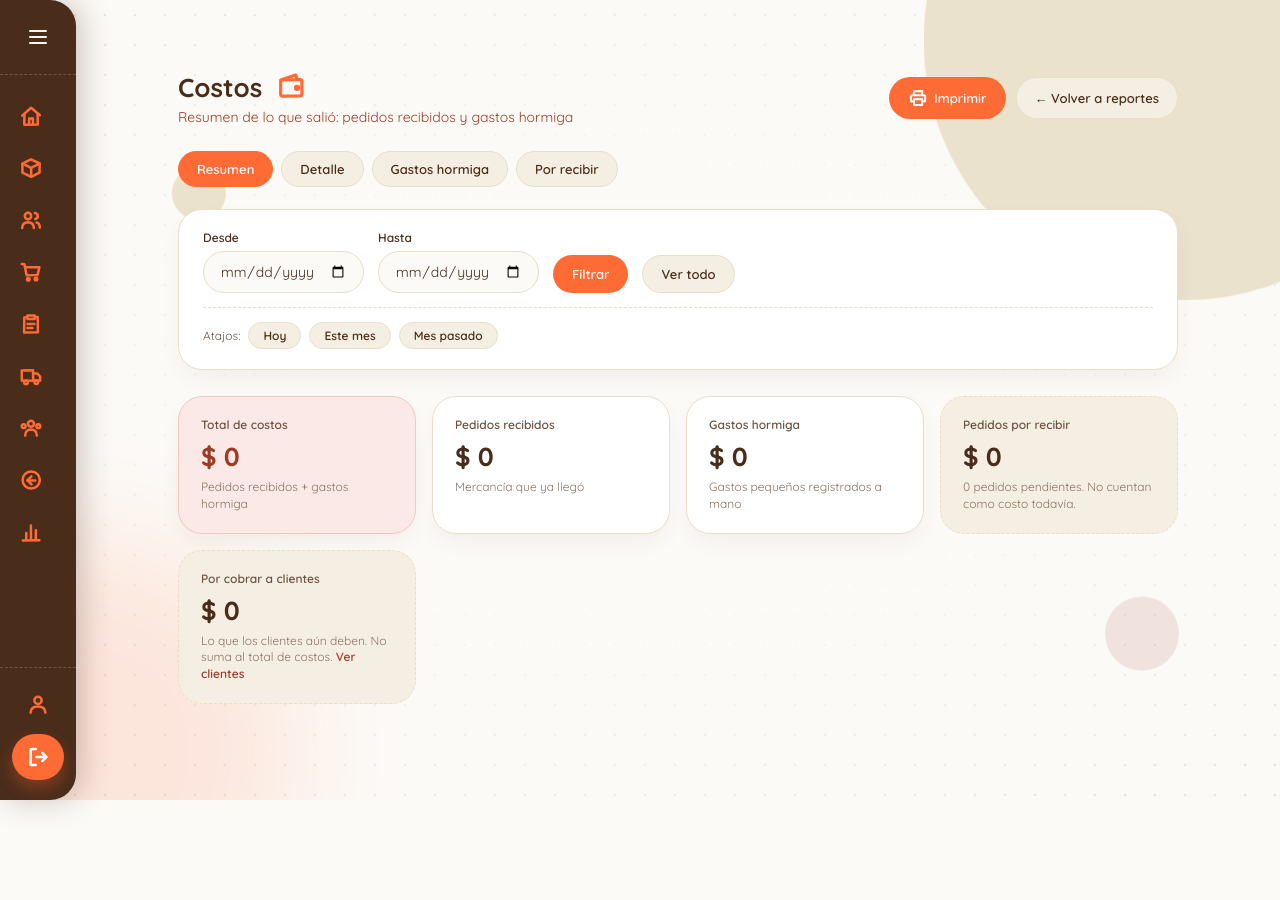
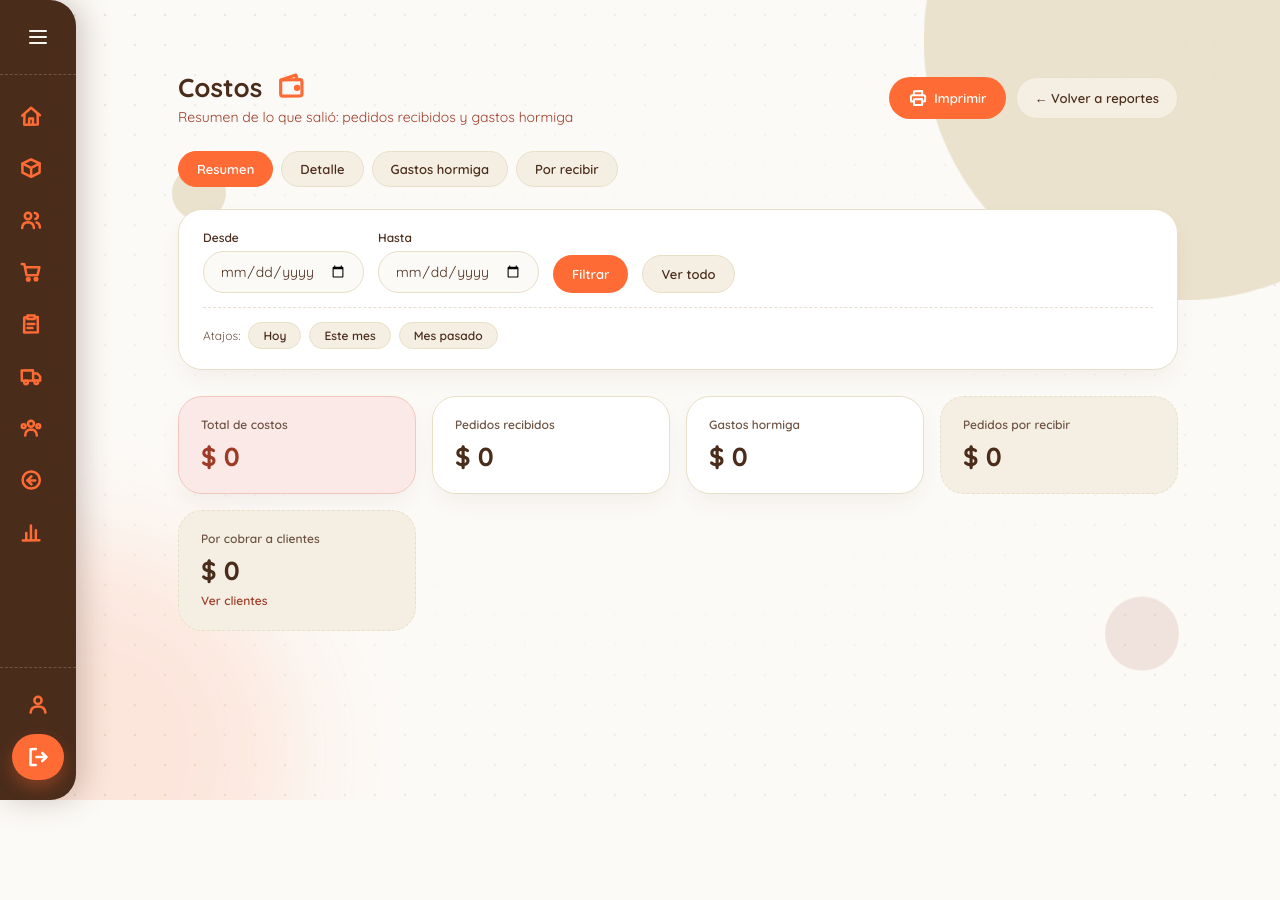
Before and after one commit to kevinsptx/Project-mismary, a Django app: page /reportes/gastos/ in a window 1280 px wide. Run offline with Django 5.2, Linux system fonts and the light colour scheme; the visitor is signed in with stand-in values (Sample User, id 1); data that the repository does not hold is empty.

Commit message:
AVANCE_1_NOVIEMBRE_7

```diff
--- a/SGV_mismary/templates/layout/base.html
+++ b/SGV_mismary/templates/layout/base.html
@@ -12,6 +12,7 @@
     <link rel="preconnect" href="https://fonts.googleapis.com">
     <link rel="preconnect" href="https://fonts.gstatic.com" crossorigin>
     <link href="https://fonts.googleapis.com/css2?family=Fredoka:wght@500;600;700&family=Quicksand:wght@400;500;600;700&display=swap" rel="stylesheet">
+    <link rel="icon" type="image/png" href="{% static 'logo.jpeg' %}">
 
     <style>
         * {
--- a/SGV_mismary/templates/list_reembolsos.html
+++ b/SGV_mismary/templates/list_reembolsos.html
@@ -112,7 +112,7 @@
 <div class="reembolsos-contenedor">
     <div class="reembolsos-encabezado">
         <div class="enc-titulo"><img class="stk-lista" src="{% static 'stk_reembolso.png' %}" alt="">
-        <div><h1>Reembolsos  <span class="nav-icono"><svg viewBox="0 0 24 24" aria-hidden="true"><circle cx="12.2" cy="12" r="8.6"/><path d="M8.5 12.3 L12.4 8.3"/><path d="M8.5 12.3 L12.5 16.3"/><path d="M8.8 12.4 L16.2 12.5"/></svg></span></h1>
+        <div><h1>Reembolsos</h1>
         <p>Consulta quién reembolsó, cuándo y qué productos.</p></div></div>
     </div>
 
--- a/SGV_mismary/templates/reporte_gastos.html
+++ b/SGV_mismary/templates/reporte_gastos.html
@@ -16,35 +16,27 @@ Costos | MisMary
         <div class="stat stat-negativo">
             <span class="etiqueta">Total de costos</span>
             <span class="valor">$ {{ gastos.total|floatformat:"0g" }}</span>
-            <span class="nota">Pedidos recibidos + gastos hormiga</span>
         </div>
 
         <div class="stat">
             <span class="etiqueta">Pedidos recibidos</span>
             <span class="valor">$ {{ gastos.total_pedidos|floatformat:"0g" }}</span>
-            <span class="nota">Mercancía que ya llegó</span>
         </div>
 
         <div class="stat">
             <span class="etiqueta">Gastos hormiga</span>
             <span class="valor">$ {{ gastos.total_hormiga|floatformat:"0g" }}</span>
-            <span class="nota">Gastos pequeños registrados a mano</span>
         </div>
 
         <div class="stat stat-aparte">
             <span class="etiqueta">Pedidos por recibir</span>
             <span class="valor">$ {{ gastos.total_pendientes|floatformat:"0g" }}</span>
-            <span class="nota">
-                {{ gastos.pendientes|length }} pedido{{ gastos.pendientes|length|pluralize }} pendiente{{ gastos.pendientes|length|pluralize }}.
-                No cuentan como costo todavía.
-            </span>
         </div>
 
         <div class="stat stat-aparte">
             <span class="etiqueta">Por cobrar a clientes</span>
             <span class="valor">$ {{ por_cobrar|floatformat:"0g" }}</span>
             <span class="nota">
-                Lo que los clientes aún deben. No suma al total de costos.
                 <a class="link-fila no-imprimir" href="{% url 'reporte_clientes_deuda' %}">Ver clientes</a>
             </span>
         </div>
--- a/SGV_mismary/views.py
+++ b/SGV_mismary/views.py
@@ -555,7 +555,7 @@ def list_venta(request):
     else:
         ventas = Venta.objects.all()
 
-    ventas = ventas.select_related('cliente', 'reembolso')
+    ventas = ventas.select_related('cliente', 'reembolso').order_by('-fecha')
 
     return render(request, 'list_ventas.html', {
         'ventas': ventas,
--- a/accounts/templates/login.html
+++ b/accounts/templates/login.html
@@ -11,6 +11,7 @@
     <link rel="preconnect" href="https://fonts.googleapis.com">
     <link rel="preconnect" href="https://fonts.gstatic.com" crossorigin>
     <link href="https://fonts.googleapis.com/css2?family=Fredoka:wght@400;500;600;700&display=swap" rel="stylesheet">
+    <link rel="icon" type="image/png" href="{% static 'logo.jpeg' %}">
 
     <style>
 
```
Also changed, not shown: SGV_mismary/templates/home.html (+6 -5 lines), accounts/static/login.png, 1 other file.
